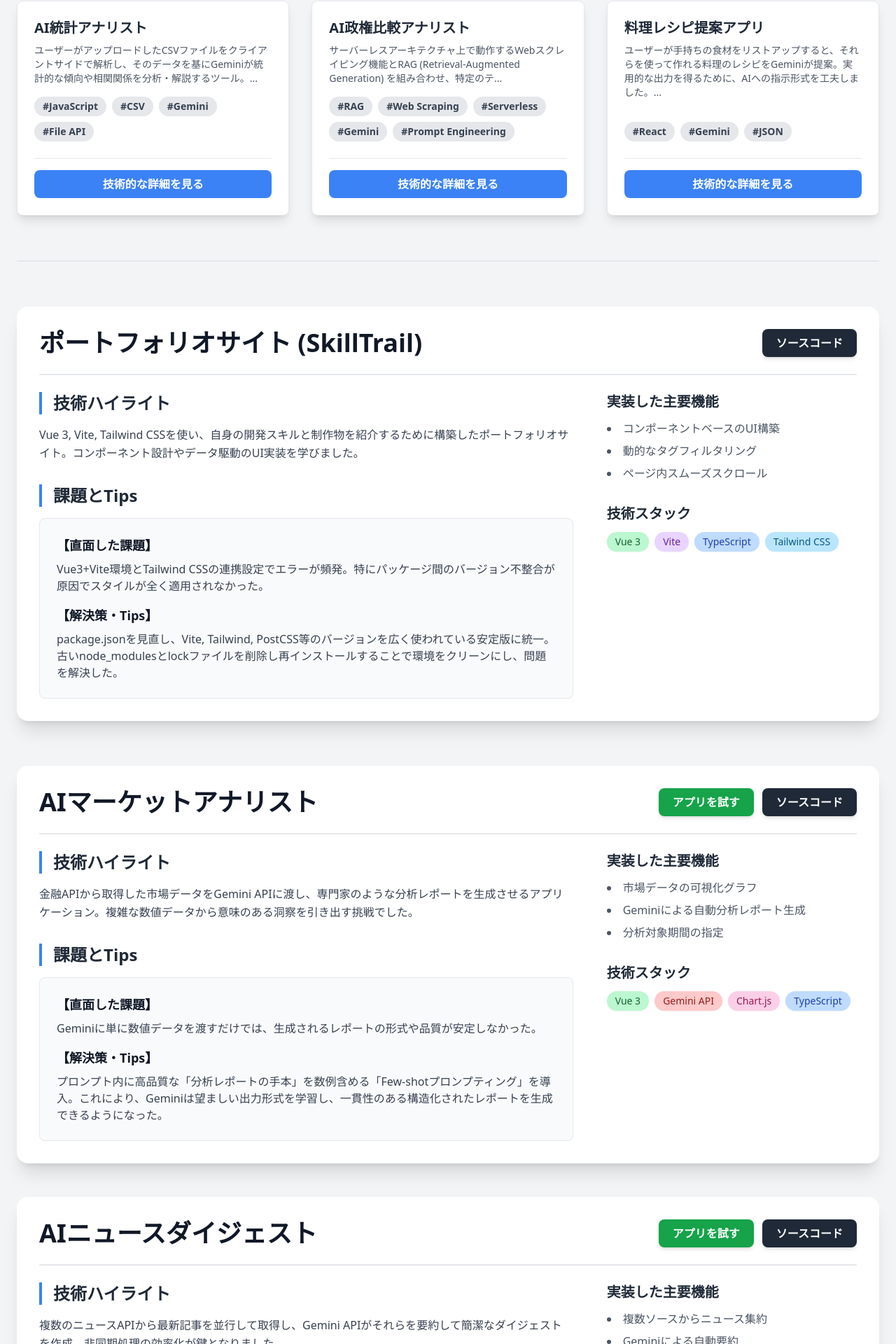
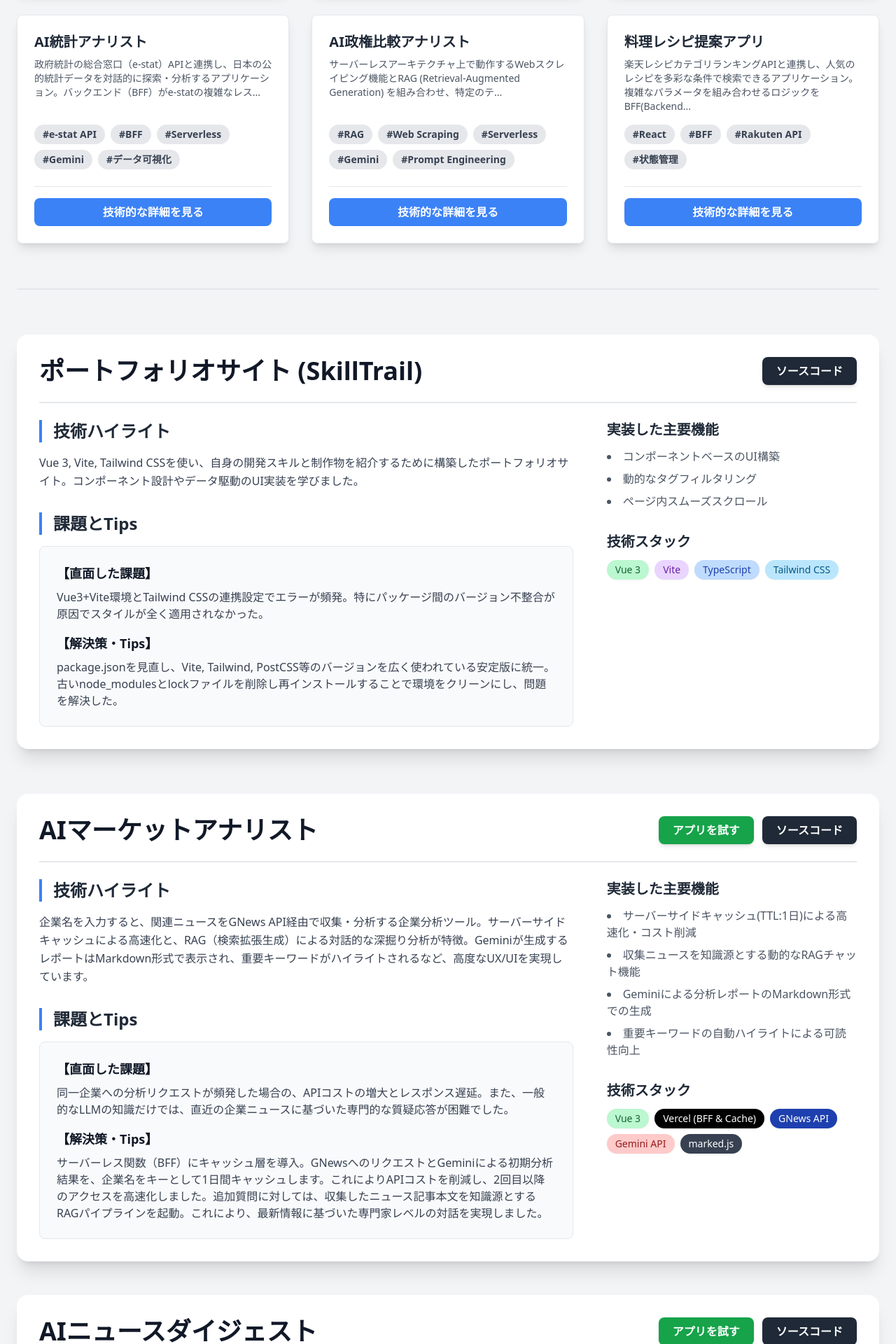
Before and after one commit to tako-chan0511/skilltrail, a Vue app: page / in a window 1280 px wide. Shown: the part 626-2546 px from the top of the page at 70% size. Built offline with nearby package versions, Linux system fonts and the light colour scheme.

Commit message:
appとgithubのURL登録

```diff
--- a/src/apps.ts
+++ b/src/apps.ts
@@ -47,60 +47,80 @@ export const apps: App[] = [
   {
     id: 4,
     title: 'AIマーケットアナリスト',
-    description: '金融APIから取得した市場データをGemini APIに渡し、専門家のような分析レポートを生成させるアプリケーション。複雑な数値データから意味のある洞察を引き出す挑戦でした。',
+    description: '企業名を入力すると、関連ニュースをGNews API経由で収集・分析する企業分析ツール。サーバーサイドキャッシュによる高速化と、RAG（検索拡張生成）による対話的な深掘り分析が特徴。Geminiが生成するレポートはMarkdown形式で表示され、重要キーワードがハイライトされるなど、高度なUX/UIを実現しています。',
     screenshot: '',
-    appUrl: '#',
-    githubUrl: '#',
-    tags: ['Vue', 'API', 'Gemini', 'Chart.js'],
+    appUrl: 'https://hara0511my-market-analyst.vercel.app/',
+    githubUrl: 'https://github.com/tako-chan0511/my-market-analyst',
+    tags: ['RAG', 'Caching', 'Serverless', 'Gemini', 'Markdown'],
     learnings: {
-      challenge: 'Geminiに単に数値データを渡すだけでは、生成されるレポートの形式や品質が安定しなかった。',
-      solution: 'プロンプト内に高品質な「分析レポートの手本」を数例含める「Few-shotプロンプティング」を導入。これにより、Geminiは望ましい出力形式を学習し、一貫性のある構造化されたレポートを生成できるようになった。',
+      challenge: '同一企業への分析リクエストが頻発した場合の、APIコストの増大とレスポンス遅延。また、一般的なLLMの知識だけでは、直近の企業ニュースに基づいた専門的な質疑応答が困難でした。',
+      solution: 'サーバーレス関数（BFF）にキャッシュ層を導入。GNewsへのリクエストとGeminiによる初期分析結果を、企業名をキーとして1日間キャッシュします。これによりAPIコストを削減し、2回目以降のアクセスを高速化しました。追加質問に対しては、収集したニュース記事本文を知識源とするRAGパイプラインを起動。これにより、最新情報に基づいた専門家レベルの対話を実現しました。',
     },
-    features: ['市場データの可視化グラフ', 'Geminiによる自動分析レポート生成', '分析対象期間の指定'],
+    features: [
+      'サーバーサイドキャッシュ(TTL:1日)による高速化・コスト削減',
+      '収集ニュースを知識源とする動的なRAGチャット機能',
+      'Geminiによる分析レポートのMarkdown形式での生成',
+      '重要キーワードの自動ハイライトによる可読性向上',
+    ],
     stack: [
       { name: 'Vue 3', color: 'bg-green-200 text-green-800' },
+      { name: 'Vercel (BFF & Cache)', color: 'bg-black text-white' },
+      { name: 'GNews API', color: 'bg-blue-800 text-white' },
       { name: 'Gemini API', color: 'bg-red-200 text-red-800' },
-      { name: 'Chart.js', color: 'bg-pink-200 text-pink-800' },
-      { name: 'TypeScript', color: 'bg-blue-200 text-blue-800' },
+      { name: 'marked.js', color: 'bg-gray-700 text-white' },
     ],
   },
   {
     id: 5,
     title: 'AIニュースダイジェスト',
-    description: '複数のニュースAPIから最新記事を並行して取得し、Gemini APIがそれらを要約して簡潔なダイジェストを作成。非同期処理の効率化が鍵となりました。',
+    description: 'GNews APIで取得した記事リスト、サーバーレス関数によるWebスクレイピング、RAGを活用した対話型AIを組み合わせた高機能ニュースリーダー。UIは3ペイン構成を採用し、「記事リスト」「要約・本文（Markdown）」「AIとの対話」をシームレスに連携させ、快適な情報収集と深掘り体験の実現を目指しました。',
     screenshot: '',
-    appUrl: '#',
-    githubUrl: '#',
-    tags: ['JavaScript', 'API', 'Gemini', '非同期処理'],
+    appUrl: 'https://hara0511my-daily-digest.vercel.app/',
+    githubUrl: 'https://github.com/tako-chan0511/my-daily-digest',
+    tags: ['RAG', 'Web Scraping', '3-pane UI', 'Gemini', 'Markdown'],
     learnings: {
-      challenge: '複数のニュースソースからのAPIリクエストを逐次処理していたため、全データの取得に時間がかかり、ユーザー体験が悪かった。',
-      solution: '`Promise.all()` を活用し、すべてのAPIリクエストを同時に並列実行するようにリファクタリング。全体のデータ取得時間を劇的に短縮し、UIにはローディングスケルトンを導入して待機時間を快適にした。',
+      challenge: '多様なHTML構造を持つニュースサイトからの安定した本文抽出。また、単なる要約に留まらず、ユーザーが記事内容について対話的に深掘りできる仕組みの構築が技術的な課題でした。',
+      solution: 'バックエンドでPuppeteerを用いたスクレイピング関数をサーバーレスで実行し、本文を抽出してMarkdown形式に変換。ユーザーが記事を選択した際、この抽出テキストをその場限りの知識ベースとするRAGパイプラインを起動します。これにより、Geminiは記事の文脈に沿った正確な回答を生成でき、ユーザーは「この記事の〇〇について、もっと詳しく教えて」といった対話的な深掘りが可能になりました。',
     },
-    features: ['複数ソースからニュース集約', 'Geminiによる自動要約', 'ローディングスケルトンUI'],
+    features: [
+      'GNews APIによるキーワード検索',
+      'サーバーレス関数での動的Webスクレイピング',
+      '記事内容に基づくRAG（検索拡張生成）チャット機能',
+      '3ペイン構成による優れたUX/UI',
+      'Markdownによるリッチな本文表示',
+    ],
     stack: [
       { name: 'JavaScript (ES6+)', color: 'bg-yellow-200 text-yellow-800' },
+      { name: 'GNews API', color: 'bg-blue-800 text-white' },
+      { name: 'Puppeteer', color: 'bg-teal-200 text-teal-800' },
+      { name: 'Vercel (Serverless)', color: 'bg-black text-white' },
       { name: 'Gemini API', color: 'bg-red-200 text-red-800' },
-      { name: 'HTML5', color: 'bg-orange-200 text-orange-800' },
-      { name: 'CSS3', color: 'bg-blue-200 text-blue-800' },
+      { name: 'marked.js', color: 'bg-gray-700 text-white' },
     ],
   },
   {
     id: 6,
     title: 'AI統計アナリスト',
-    description: 'ユーザーがアップロードしたCSVファイルをクライアントサイドで解析し、そのデータを基にGeminiが統計的な傾向や相関関係を分析・解説するツール。',
+    description: '政府統計の総合窓口（e-stat）APIと連携し、日本の公的統計データを対話的に探索・分析するアプリケーション。バックエンド（BFF）がe-statの複雑なレスポンスを整形し、フロントエンドはデータの可視化とGeminiへの分析リクエストに専念するアーキテクチャを採用しました。',
     screenshot: '',
-    appUrl: '#',
-    githubUrl: '#',
-    tags: ['JavaScript', 'CSV', 'Gemini', 'File API'],
+    appUrl: 'https://hara0511ai-stat-analyst.vercel.app/',
+    githubUrl: 'https://github.com/tako-chan0511/ai-stat-analyst',
+    tags: ['e-stat API', 'BFF', 'Serverless', 'Gemini', 'データ可視化'],
     learnings: {
-      challenge: '巨大なCSVファイルをそのままAPIに送ると、トークン数の上限を超えてしまう問題があった。',
-      solution: 'クライアントサイドでCSVをパースし、全データを送るのではなく、統計的に重要な列や集計後のサマリーデータのみを抽出してGeminiに渡す戦略を考案。これにより、トークン数を節約しつつ精度の高い分析を実現した。',
+      challenge: 'e-stat APIのレスポンスは階層が深く、そのままではフロントエンドでの扱いやAIへの入力が困難。また、APIキーをクライアントサイドに露出させることはできない。',
+      solution: 'Vercel FunctionsでBFF（Backend for Frontend）層を構築。BFFがAPIキーを安全に管理し、e-statからのRAWデータを必要な情報（項目名、値、単位など）だけに絞り込んだシンプルなJSONに加工してからフロントに返却。これによりフロントエンドの実装を簡略化し、AIには分析に不要なメタデータを与えないことで、トークン効率と分析精度の向上を両立させた。',
     },
-    features: ['ブラウザでのCSVファイル読み込み', '主要な統計データの自動計算', 'Geminiによるデータ傾向の自然言語解説'],
+    features: [
+      'BFF(サーバーレス関数)によるe-stat APIの安全な中継',
+      'キーワードによる統計データの検索・絞り込み機能',
+      '選択された統計データの動的なグラフ描画',
+      'Geminiによる相関関係や背景の深掘り分析',
+    ],
     stack: [
       { name: 'JavaScript', color: 'bg-yellow-200 text-yellow-800' },
-      { name: 'File API', color: 'bg-gray-200 text-gray-800' },
-      { name: 'PapaParse', color: 'bg-green-200 text-green-800' },
+      { name: 'e-stat API', color: 'bg-blue-800 text-white' },
+      { name: 'Vercel (BFF)', color: 'bg-black text-white' },
+      { name: 'Chart.js', color: 'bg-pink-200 text-pink-800' },
       { name: 'Gemini API', color: 'bg-red-200 text-red-800' },
     ],
   },
@@ -109,8 +129,8 @@ export const apps: App[] = [
     title: 'AI政権比較アナリスト',
     description: 'サーバーレスアーキテクチャ上で動作するWebスクレイピング機能とRAG (Retrieval-Augmented Generation) を組み合わせ、特定のテーマに関する最新情報に基づいた高度な分析を生成するシステム。各政党の公式サイトから最新の政策情報をリアルタイムで収集・ベクトル化し、それを知識ベースとしてGeminiに提供することで、単なるWeb検索では得られない、文脈を理解した深い分析レポートを生成します。',
     screenshot: '',
-    appUrl: '#',
-    githubUrl: '#',
+    appUrl: 'https://hara0511jp-politics.vercel.app/',
+    githubUrl: 'https://github.com/tako-chan0511/jp-politics',
     tags: ['RAG', 'Web Scraping', 'Serverless', 'Gemini', 'Prompt Engineering'],
     learnings: {
       challenge: '静的な知識しか持たないLLMに、常に変化する最新の政党の政策について分析させること。また、Webスクレイピングは対象サイトの構造変更に弱く、メンテナンスコストが高い点が課題でした。',
@@ -129,24 +149,30 @@ export const apps: App[] = [
       { name: 'Gemini API', color: 'bg-red-200 text-red-800' },
       { name: 'Vector DB', color: 'bg-indigo-200 text-indigo-800' },
     ],
-  }, // ★★★ ここにカンマを追加しました ★★★
+  },
   {
     id: 8,
     title: '料理レシピ提案アプリ',
-    description: 'ユーザーが手持ちの食材をリストアップすると、それらを使って作れる料理のレシピをGeminiが提案。実用的な出力を得るために、AIへの指示形式を工夫しました。',
+    description: '楽天レシピカテゴリランキングAPIと連携し、人気のレシピを多彩な条件で検索できるアプリケーション。複雑なパラメータを組み合わせるロジックをBFF(Backend for Frontend)に集約することで、フロントエンドの責務を分離し、保守性と拡張性を高めた設計になっています。',
     screenshot: '',
-    appUrl: '#',
-    githubUrl: '#',
-    tags: ['React', 'Gemini', 'JSON'],
+    appUrl: 'https://hara0511my-recipes.vercel.app/',
+    githubUrl: 'https://github.com/tako-chan0511/my-recipes',
+    tags: ['React', 'BFF', 'Rakuten API', '状態管理'],
     learnings: {
-      challenge: 'AIからのレシピ提案が自由すぎるテキスト形式だと、UIでの整形や表示が困難だった。',
-      solution: 'Geminiへのリクエスト時に「レシピは必ず{title, ingredients, steps}というキーを持つJSON形式で回答してください」と厳密な出力形式を指定。これにより、APIからの応答を確実にパースして、整ったUIで表示できるようになった。',
+      challenge: 'カテゴリ、調理時間、予算など複数の絞り込み条件を組み合わせた動的なAPIリクエストの構築。これらの複雑な状態管理をすべてフロントエンドで行うと、コンポーネントが肥大化し、見通しが悪くなる懸念がありました。',
+      solution: 'フロントエンドはUIの状態（どのボタンが押されているか等）の管理に専念させ、BFF（サーバーレス関数）側でそれらの状態を解釈して楽天APIへのリクエストURLを組み立てる責務分離のアーキテクチャを採用。これによりフロントエンドは「何をしたいか」だけをBFFに伝えればよく、複雑なロジックから解放され、コードの可読性と保守性が大幅に向上しました。',
     },
-    features: ['所持食材からのレシピ提案', '調理時間やカロリーでの絞り込み', 'JSON形式での構造化されたレシピ表示'],
+    features: [
+      '楽天APIと連携したカテゴリ別レシピランキング表示',
+      '調理時間・予算など、複数の条件を組み合わせた絞り込み機能',
+      'BFFによるAPIリクエストロジックのカプセル化',
+      '将来的なAI機能（献立提案など）の追加を見据えた拡張性の高い設計',
+    ],
     stack: [
       { name: 'React', color: 'bg-cyan-200 text-cyan-800' },
-      { name: 'Gemini API', color: 'bg-red-200 text-red-800' },
       { name: 'TypeScript', color: 'bg-blue-200 text-blue-800' },
+      { name: 'Rakuten API', color: 'bg-red-600 text-white' },
+      { name: 'Vercel (BFF)', color: 'bg-black text-white' },
     ],
   },
 ];
```
